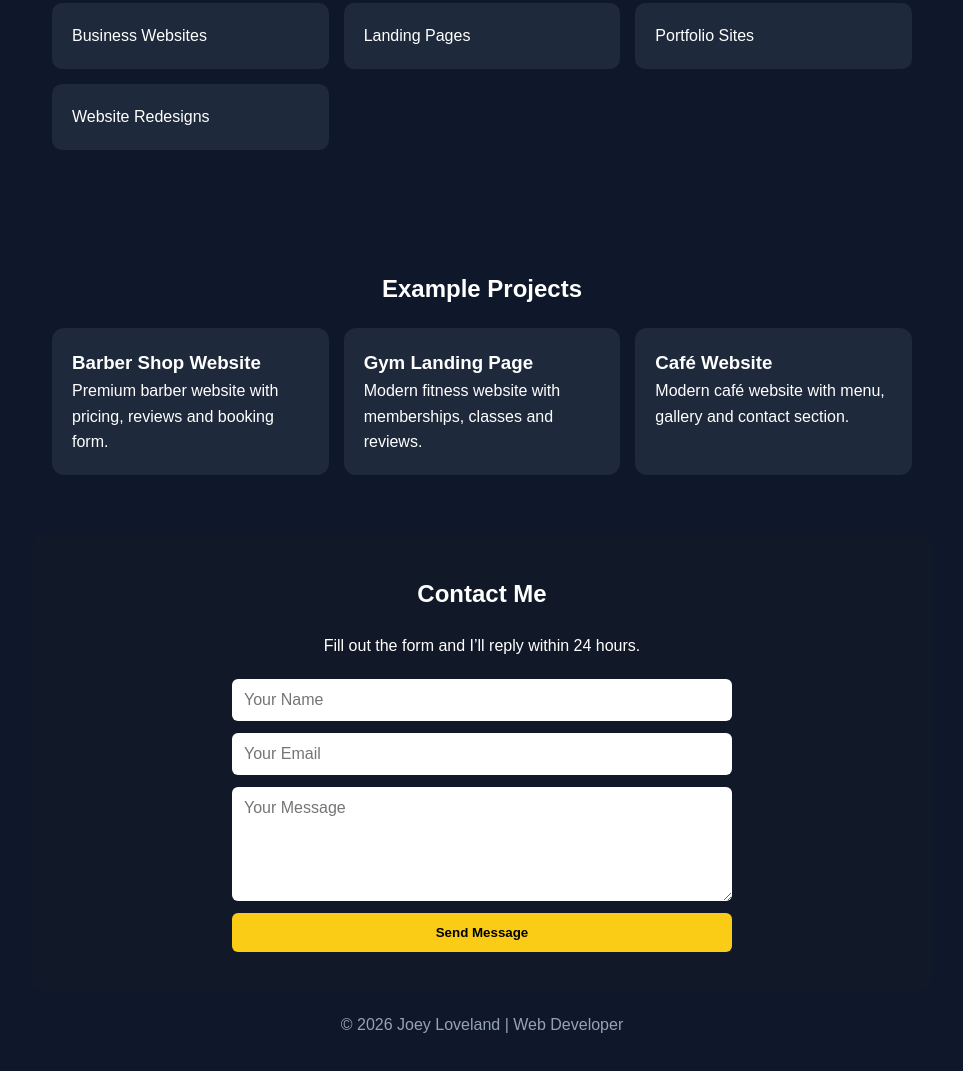
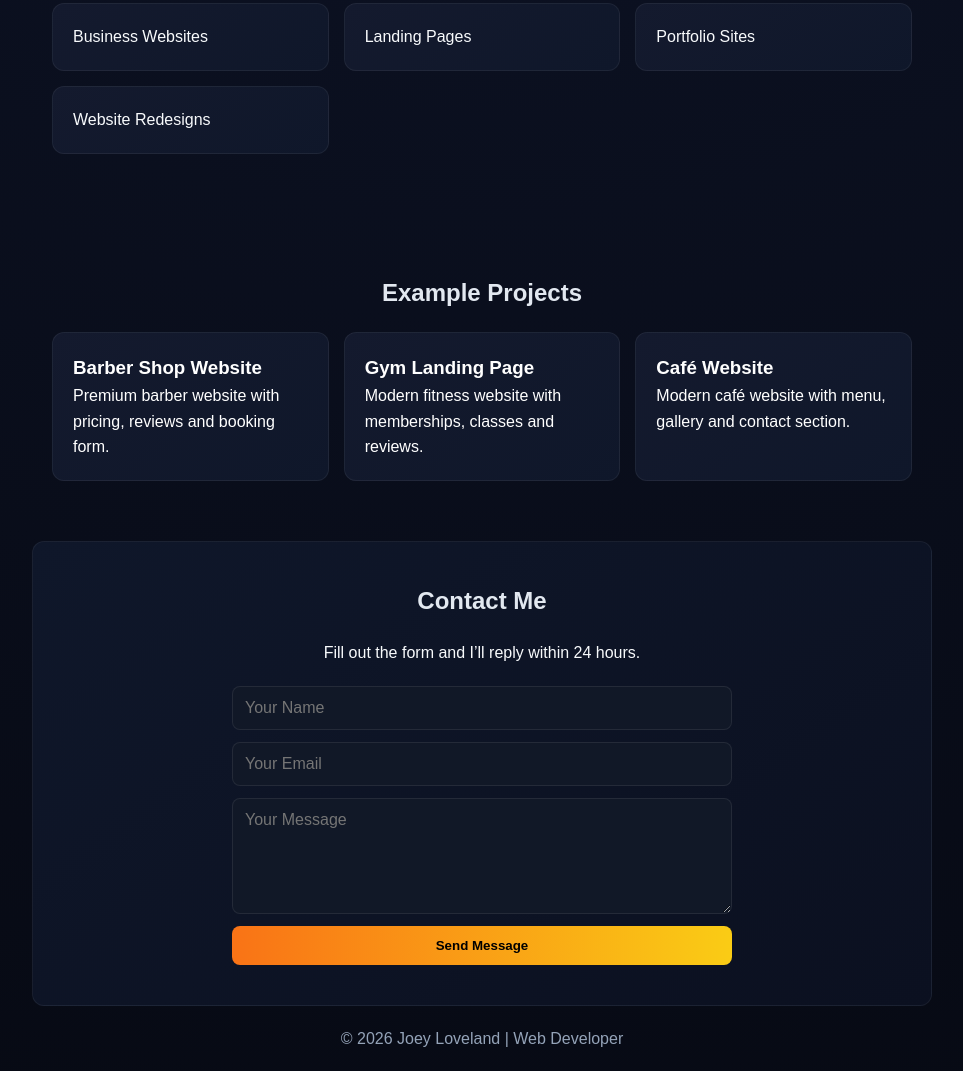
Before and after one commit to JoeyFreelance/Freelance_portfolio, a plain HTML site: page index.html in a window 1280 px wide. Shown: the part 915-1986 px from the top of the page, without its empty margins (158-1121 px from the left). Drawn offline with Linux system fonts and the light colour scheme.

Commit message:
Update index.html

```diff
--- a/index.html
+++ b/index.html
@@ -14,8 +14,8 @@
 }
 
 body {
-  background: #0f172a;
-  color: white;
+  background: radial-gradient(circle at top, #1b1b3a 0%, #0b1020 45%, #070a14 100%);
+  color: #f8fafc;
   line-height: 1.6;
 }
 
@@ -31,7 +31,10 @@ body {
 }
 
 .hero h1 {
-  font-size: 3rem;
+  font-size: 3.2rem;
+  background: linear-gradient(90deg, #7c3aed, #22d3ee, #f97316);
+  -webkit-background-clip: text;
+  -webkit-text-fill-color: transparent;
 }
 
 .hero p {
@@ -40,15 +43,23 @@ body {
   color: #cbd5e1;
 }
 
+/* BUTTON */
 .btn {
   margin-top: 20px;
-  padding: 12px 20px;
+  padding: 12px 22px;
   border: none;
-  background: #facc15;
-  color: black;
+  background: linear-gradient(90deg, #7c3aed, #22d3ee);
+  color: white;
   font-weight: bold;
   cursor: pointer;
-  border-radius: 6px;
+  border-radius: 8px;
+  box-shadow: 0 8px 20px rgba(124, 58, 237, 0.35);
+  transition: 0.3s;
+}
+
+.btn:hover {
+  transform: translateY(-2px);
+  box-shadow: 0 12px 30px rgba(34, 211, 238, 0.35);
 }
 
 /* SECTIONS */
@@ -61,43 +72,54 @@ section {
 h2 {
   text-align: center;
   margin-bottom: 20px;
+  color: #e2e8f0;
 }
 
-/* SERVICES */
+/* GRID */
 .grid {
   display: grid;
   grid-template-columns: repeat(auto-fit, minmax(220px, 1fr));
   gap: 15px;
 }
 
+/* CARDS */
 .card {
-  background: #1e293b;
+  background: linear-gradient(145deg, #141a2e, #0f172a);
   padding: 20px;
-  border-radius: 10px;
+  border-radius: 12px;
+  border: 1px solid rgba(255,255,255,0.06);
+  transition: 0.3s;
+}
+
+.card:hover {
+  transform: translateY(-4px);
+  border-color: rgba(34, 211, 238, 0.4);
+  box-shadow: 0 10px 25px rgba(0,0,0,0.4);
 }
 
 /* PROJECTS */
 .project {
-  background: #1e293b;
+  background: linear-gradient(145deg, #141a2e, #0f172a);
   padding: 20px;
   border-radius: 12px;
-
   text-decoration: none;
   color: white;
-
+  border: 1px solid rgba(255,255,255,0.06);
   transition: 0.3s;
 }
 
 .project:hover {
   transform: translateY(-6px);
-  background: #2d3b52;
+  border-color: rgba(124, 58, 237, 0.5);
+  box-shadow: 0 12px 30px rgba(124, 58, 237, 0.2);
 }
 
 /* CONTACT */
 .contact {
-  background: #111827;
+  background: linear-gradient(145deg, #0f172a, #0b1020);
   border-radius: 12px;
   padding: 40px;
+  border: 1px solid rgba(255,255,255,0.06);
 }
 
 form {
@@ -111,21 +133,32 @@ form {
 input, textarea {
   padding: 12px;
   border: none;
-  border-radius: 6px;
+  border-radius: 8px;
   font-size: 1rem;
+  background: #111827;
+  color: white;
+  border: 1px solid rgba(255,255,255,0.08);
+}
+
+input:focus, textarea:focus {
+  outline: none;
+  border-color: #22d3ee;
+  box-shadow: 0 0 0 3px rgba(34, 211, 238, 0.15);
 }
 
 button[type="submit"] {
   padding: 12px;
   border: none;
-  background: #facc15;
+  background: linear-gradient(90deg, #f97316, #facc15);
   font-weight: bold;
   cursor: pointer;
-  border-radius: 6px;
+  border-radius: 8px;
+  transition: 0.3s;
 }
 
 button[type="submit"]:hover {
-  background: #eab308;
+  transform: translateY(-2px);
+  box-shadow: 0 10px 25px rgba(249, 115, 22, 0.25);
 }
 
 /* FOOTER */
@@ -139,7 +172,6 @@ footer {
 
 <body>
 
-<!-- HERO -->
 <div class="hero">
   <h1>Joey Loveland</h1>
 
@@ -153,34 +185,18 @@ footer {
   </button>
 </div>
 
-<!-- SERVICES -->
 <section>
   <h2>What I Do</h2>
 
   <div class="grid">
-
-    <div class="card">
-      Business Websites
-    </div>
-
-    <div class="card">
-      Landing Pages
-    </div>
-
-    <div class="card">
-      Portfolio Sites
-    </div>
-
-    <div class="card">
-      Website Redesigns
-    </div>
-
+    <div class="card">Business Websites</div>
+    <div class="card">Landing Pages</div>
+    <div class="card">Portfolio Sites</div>
+    <div class="card">Website Redesigns</div>
   </div>
 </section>
 
-<!-- PROJECTS -->
 <section>
-
   <h2>Example Projects</h2>
 
   <div class="grid">
@@ -188,47 +204,27 @@ footer {
     <a href="https://joeyfreelance.github.io/Barber_Web_Demo"
        target="_blank"
        class="project">
-
       <h3>Barber Shop Website</h3>
-
-      <p>
-        Premium barber website with pricing,
-        reviews and booking form.
-      </p>
-
+      <p>Premium barber website with pricing, reviews and booking form.</p>
     </a>
 
     <a href="https://joeyfreelance.github.io/gym_demo_web/"
        target="_blank"
        class="project">
-
       <h3>Gym Landing Page</h3>
-
-      <p>
-        Modern fitness website with memberships,
-        classes and reviews.
-      </p>
-
+      <p>Modern fitness website with memberships, classes and reviews.</p>
     </a>
 
     <a href="https://joeyfreelance.github.io/cafe_demo_web/"
        target="_blank"
        class="project">
-
       <h3>Café Website</h3>
-
-      <p>
-        Modern café website with menu,
-        gallery and contact section.
-      </p>
-
+      <p>Modern café website with menu, gallery and contact section.</p>
     </a>
 
   </div>
-
 </section>
 
-<!-- CONTACT -->
 <section class="contact" id="contact">
 
   <h2>Contact Me</h2>
@@ -239,30 +235,11 @@ footer {
 
   <form action="https://formspree.io/f/mwvzkjda" method="POST">
 
-    <input
-      type="text"
-      name="name"
-      placeholder="Your Name"
-      required
-    >
+    <input type="text" name="name" placeholder="Your Name" required>
+    <input type="email" name="email" placeholder="Your Email" required>
+    <textarea name="message" rows="5" placeholder="Your Message" required></textarea>
 
-    <input
-      type="email"
-      name="email"
-      placeholder="Your Email"
-      required
-    >
-
-    <textarea
-      name="message"
-      rows="5"
-      placeholder="Your Message"
-      required
-    ></textarea>
-
-    <button type="submit">
-      Send Message
-    </button>
+    <button type="submit">Send Message</button>
 
   </form>
 
```
